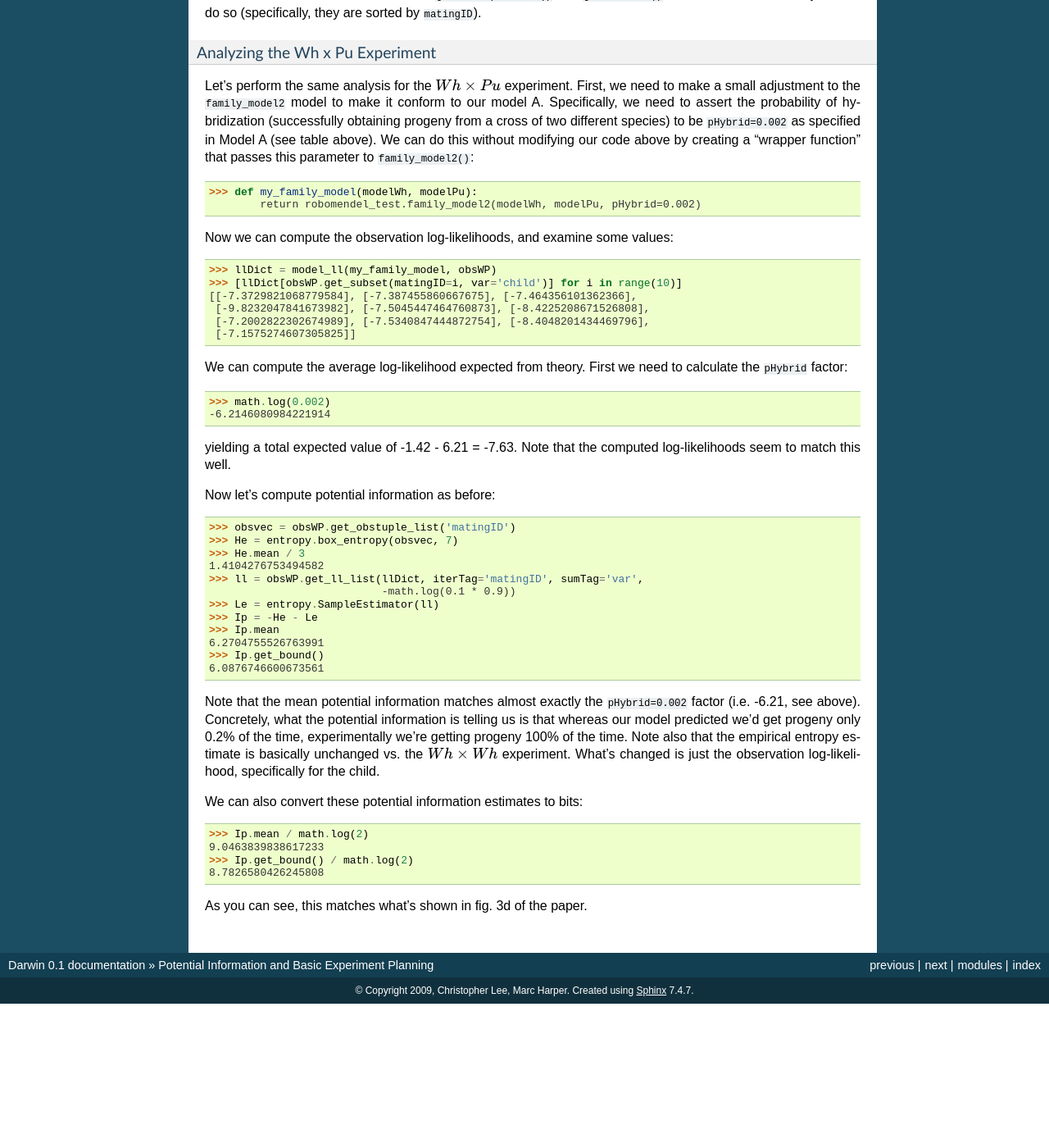
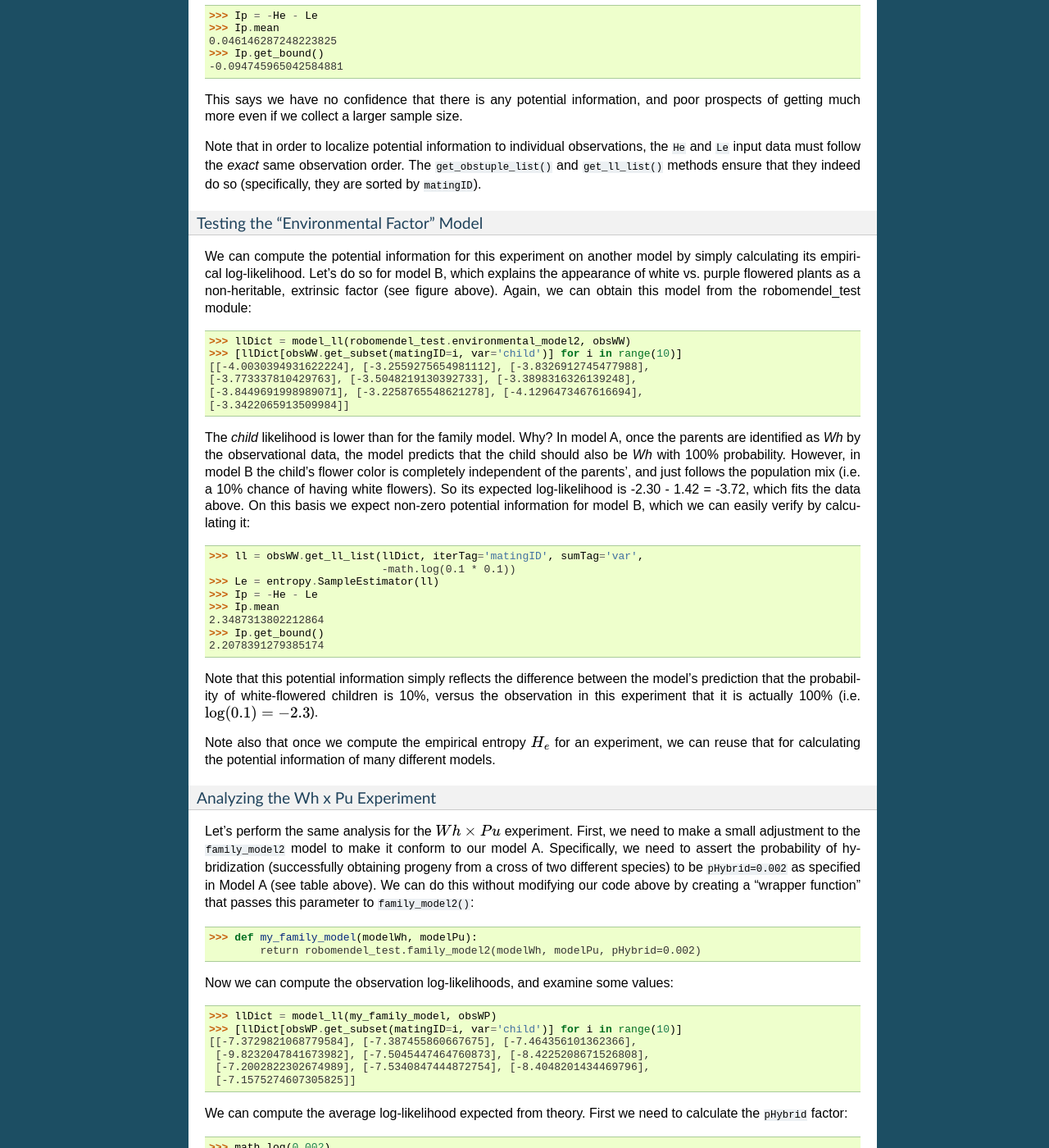
Before and after one commit to cjlee112/darwin, a Sphinx documentation site: the page built from doc/tutorials/ip1.rst, in a window 1280 px wide and 1400 px high, scrolled down 7850 px. Shown: the whole window at 82% size. Built offline with Sphinx 7.4.7, drawn with Linux system fonts in a browser that asks for light colours; before the commit the page ends 9074 px from its top, so only the background shows below that; some of the changed text lies outside the part shown.

Commit message:
added section on Ip for model B vs. Wh x Wh experiment

```diff
--- a/doc/tutorials/ip1.rst
+++ b/doc/tutorials/ip1.rst
@@ -438,8 +438,25 @@ distribution :math:`p(mom, dad, child)`::
    >>> He.mean / 3
    1.3604437401885947
 
-This empirical estimate is almost exactly the same as the true theoretical
+This empirical estimate is close to the true theoretical
 value based on the ``modelWh`` flower color distribution: 1.42 per plant.
+The ``box_entropy()`` function implements the following estimator
+for points :math:`\vec X_j` in a *d*-dimensional space:
+
+.. math:: \overline{H_e} = -\frac{1}{N}\sum_{j=1}^N{\log{\frac{m-1}
+   {(N-1)(r_{j:m} + r_{j:m-1})^d}}}
+
+where we use the notation :math:`r_{j:m}=max_{i=1}^{i=d}(|X_{j:m,i}-X_{j,i}|)`
+to indicate the radius (half side-length)
+of the smallest *d*-dimensional hypercube
+centered at point :math:`\vec X_j` that will contain its *m*-th nearest
+neighbor;
+:math:`X_{j,i}` means coordinate *i* of point :math:`\vec X_j`; and
+:math:`X_{j:m,i}` means coordinate *i* of the *m*-th nearest
+neighbor of point :math:`\vec X_j`.
+It must be emphasized that
+many more sophisticated estimators are also possible.
+
 
 Finally, we need to package the posterior log-likelihood computed from
 the model in the same form as our empirical entropy, i.e. one value
@@ -481,6 +498,50 @@ observations, the ``He`` and ``Le`` input data must follow the
 *exact* same observation order.  The ``get_obstuple_list()`` and
 ``get_ll_list()`` methods ensure that they indeed do so
 (specifically, they are sorted by ``matingID``).
+
+Testing the "Environmental Factor" Model
+++++++++++++++++++++++++++++++++++++++++
+
+We can compute the potential information for this experiment on another
+model by simply calculating its empirical log-likelihood.  Let's do so
+for model B, which explains the appearance of white vs. purple flowered
+plants as a non-heritable, extrinsic factor (see figure above).
+Again, we can obtain this model from the robomendel_test module::
+
+   >>> llDict = model_ll(robomendel_test.environmental_model2, obsWW)
+   >>> [llDict[obsWW.get_subset(matingID=i, var='child')] for i in range(10)]
+   [[-4.0030394931622224], [-3.2559275654981112], [-3.8326912745477988],
+   [-3.773337810429763], [-3.5048219130392733], [-3.3898316326139248],
+   [-3.8449691998989071], [-3.2258765548621278], [-4.1296473467616694],
+   [-3.3422065913509984]]
+
+The *child* likelihood is lower than for the family model.  Why?
+In model A, once the parents are identified as *Wh* by the observational
+data, the model predicts that the child should also be *Wh* with
+100% probability.  However, in model B the child's flower color is
+completely independent of the parents', and just follows the population
+mix (i.e. a 10% chance of having white flowers).  So its expected
+log-likelihood is -2.30 - 1.42 = -3.72, which fits the data above.
+On this basis we expect non-zero potential information for model B,
+which we can easily verify by calculating it::
+
+   >>> ll = obsWW.get_ll_list(llDict, iterTag='matingID', sumTag='var',
+                              -math.log(0.1 * 0.1))
+   >>> Le = entropy.SampleEstimator(ll)
+   >>> Ip = -He - Le
+   >>> Ip.mean
+   2.3487313802212864
+   >>> Ip.get_bound()
+   2.2078391279385174
+
+Note that this potential information simply reflects the difference
+between the model's prediction that the probability of white-flowered
+children is 10%, versus the observation in this experiment that it is
+actually 100% (i.e. :math:`\log(0.1)=-2.3`).
+
+Note also that once we compute the empirical entropy :math:`H_e` for
+an experiment, we can reuse that for calculating the potential
+information of many different models.
 
 
 Analyzing the Wh x Pu Experiment
```
